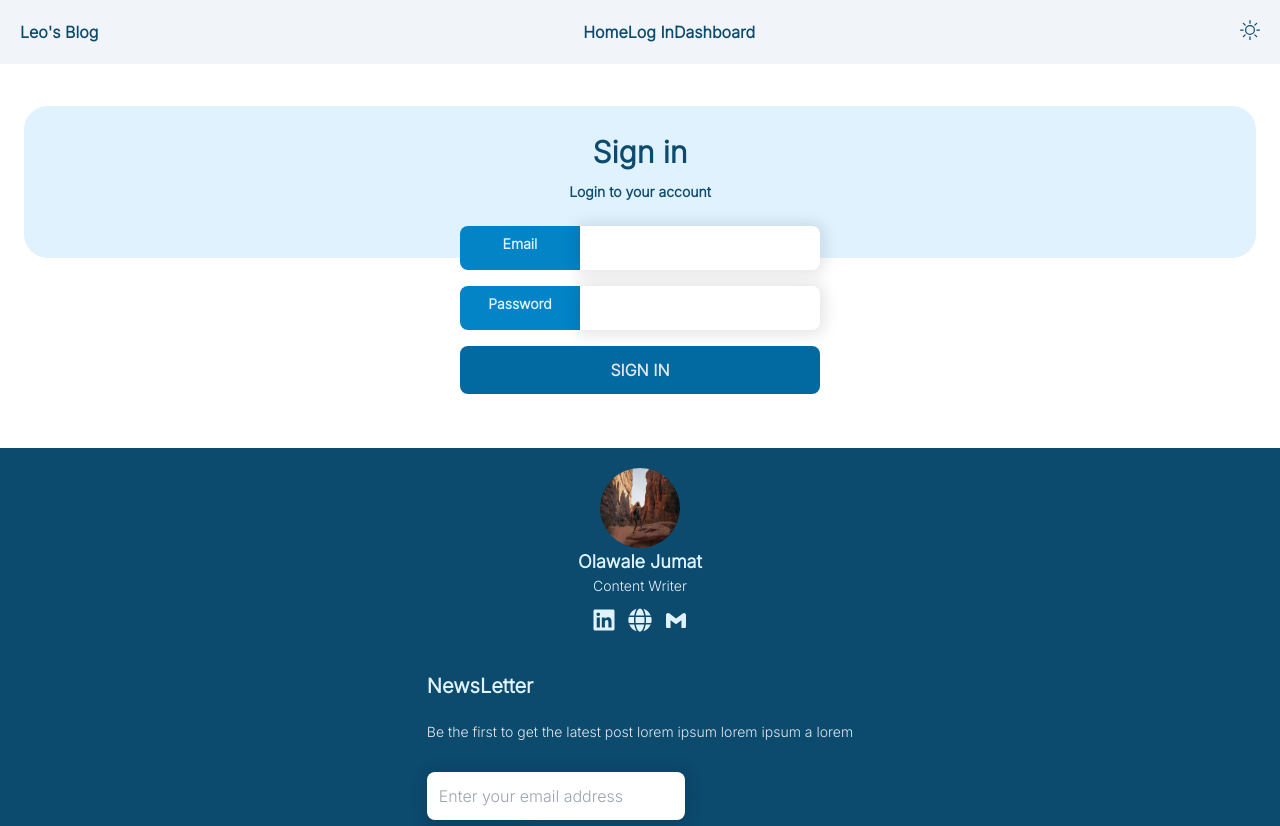
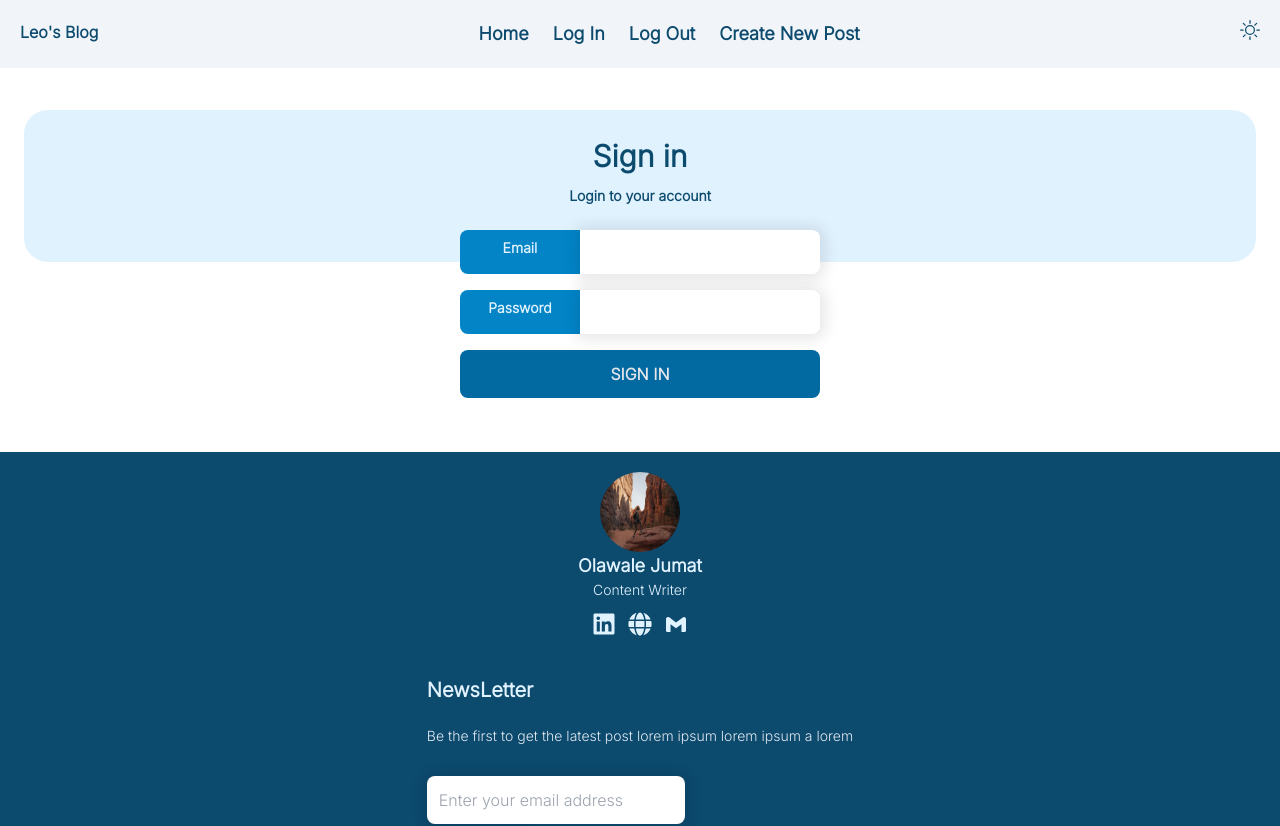
Before and after one commit to Jummate/blog-site, a React (Vite) app in the folder client/: page /login in a window 1280 px wide. Shown: the top 826 px of the page. Built offline with nearby package versions, Linux system fonts and the light colour scheme; a web font is replaced by a local one.

Commit message:
chore: make header responsive

```diff
--- a/client/src/components/header/Header.jsx
+++ b/client/src/components/header/Header.jsx
@@ -2,19 +2,30 @@ import { useState } from "react";
 import { FaBars } from "react-icons/fa";
 import Menu from "../menu/Menu";
 import ColorMode from "../ColorMode";
+import { Link } from "react-router-dom";
+import { menuData } from "../../data";
 
 const Header = () => {
   const [openMenu, setOpenMenu] = useState(false);
   const [colorMode, setColorMode] = useState(null);
-
   return (
     <header className="w-full p-5 font-sans font-bold sticky top-0 left-0 bg-slate-100 text-sky-900 dark:bg-sky-900 dark:text-slate-100 z-10">
       <nav className="flex justify-between">
         <h1 className="cursor-pointer"> Leo's Blog</h1>
-        <div className="hidden md:flex">
-          <a href="">Home</a>
-          <a href="">Log In</a>
-          <a href="">Dashboard</a>
+        <div className="hidden md:flex md:text-lg gap-6">
+          {/* <Link to="/">Home</Link>
+          <Link to="login">Log In</Link>
+          <Link to="">Log Out</Link>
+          <Link to="/create">Create New Post</Link> */}
+          {Object.keys(menuData["Main Menu"]).map((item, index) => (
+            <Link
+              key={index}
+              to={menuData["Main Menu"][`${item}`].link}
+              className="hover:underline"
+            >
+              {item}
+            </Link>
+          ))}
         </div>
         <div className="flex gap-3">
           <ColorMode
--- a/client/src/components/menu/Menu.jsx
+++ b/client/src/components/menu/Menu.jsx
@@ -1,5 +1,5 @@
 import { FaTimes } from "react-icons/fa";
-import { mobileMenuData } from "../../data";
+import { menuData } from "../../data";
 import { Link } from "react-router-dom";
 
 const Menu = ({ onClick }) => {
@@ -12,7 +12,7 @@ const Menu = ({ onClick }) => {
           onClick={onClick}
         />
       </div>
-      {Object.keys(mobileMenuData).map((heading, index) => (
+      {Object.keys(menuData).map((heading, index) => (
         <div
           key={index}
           className="flex flex-col gap-2"
@@ -20,11 +20,11 @@ const Menu = ({ onClick }) => {
           <h3 className="text-lg mb-2 text-sky-800 dark:text-sky-200">
             {heading}
           </h3>
-          {Object.keys(mobileMenuData[`${heading}`]).map((item) => (
+          {Object.keys(menuData[`${heading}`]).map((item) => (
             <Link
               key={`${index}${item}`}
-              to={`${mobileMenuData[`${heading}`][`${item}`].link}`}
-              className="dark:hover:underline"
+              to={`${menuData[`${heading}`][`${item}`].link}`}
+              className="hover:underline"
               onClick={onClick}
             >
               {item}
--- a/client/src/data.js
+++ b/client/src/data.js
@@ -1,7 +1,7 @@
 import IMAGE_TWO from "./assets/image2.jpg";
 import IMAGE_ONE from "./assets/image1.jpg";
 
-export const mobileMenuData = {
+export const menuData = {
   "Main Menu": {
     Home: { link: "/" },
     "Log In": { link: "login" },
```
